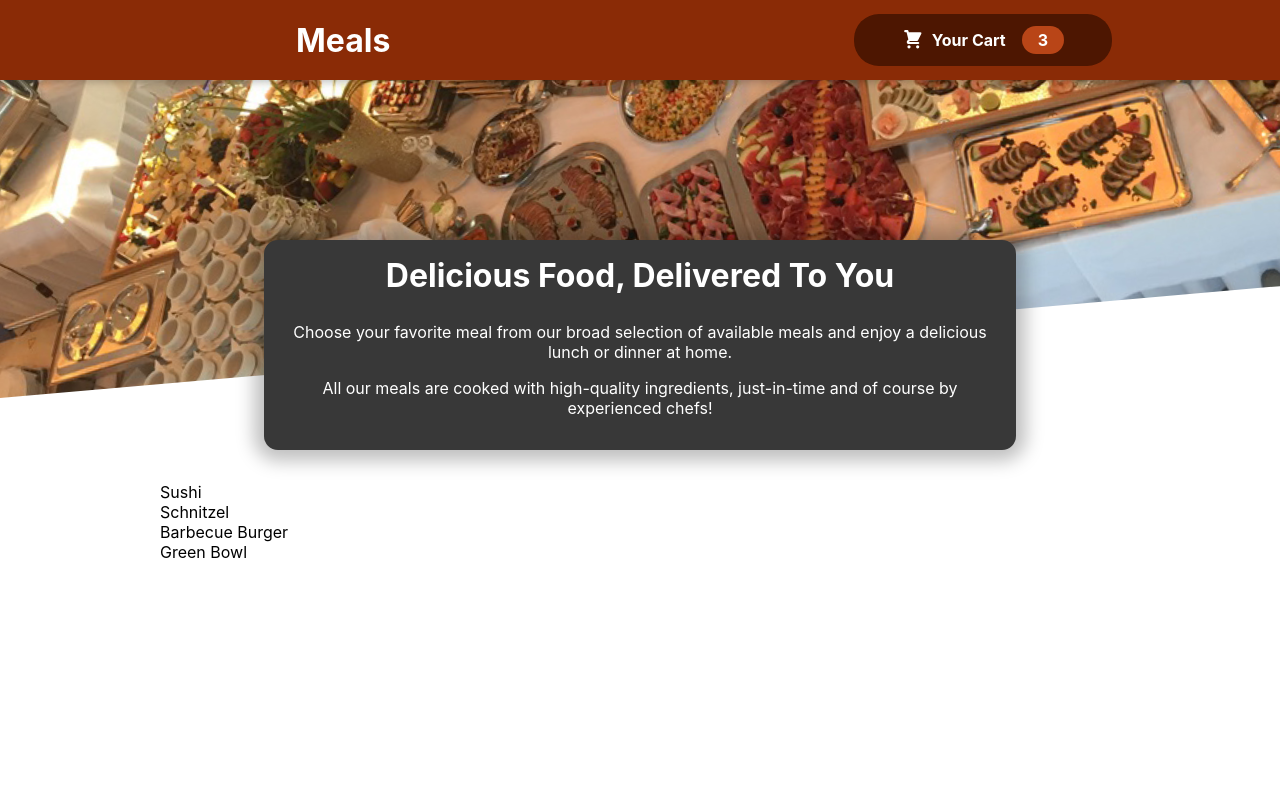
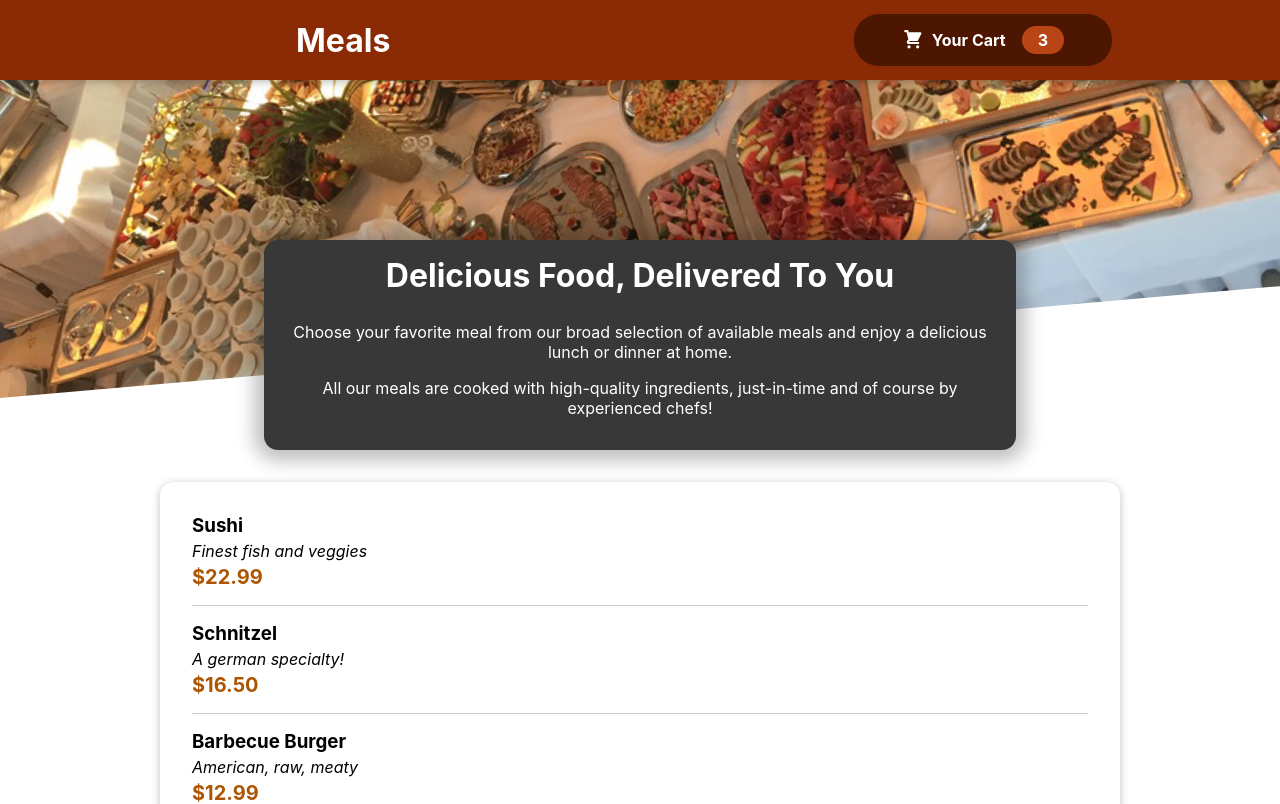
Before and after one commit to gkojunior/food-order-app, a React (Create React App) app: page / in a window 1280 px wide. Shown: the top 804 px of the page. Built offline with nearby package versions, Linux system fonts and the light colour scheme.

Commit message:
Added individual meal items and displayed them

```diff
--- a/src/App.js
+++ b/src/App.js
@@ -1,6 +1,6 @@
 import { Fragment } from 'react';
 
-import Header from './Compnonets/Layout/Header'
+import Header from './Compnonets/Layout/Header';
 import Meals from './Compnonets/Meals/Meals';
 
 function App() {
--- a/src/Compnonets/Layout/Header.js
+++ b/src/Compnonets/Layout/Header.js
@@ -2,7 +2,7 @@
 
 import HeaderCartButton from './HeaderCartButton';
 import mealsImages from '../../assets/meals.jpeg';
-import classes from './Header.module.css'
+import classes from './Header.module.css';
 
 export default function Header() {
 	return (
@@ -12,8 +12,8 @@
 				<HeaderCartButton />
 			</header>
 			<div className={classes['main-image']}>
-            <img src={ mealsImages } alt='Table full of food'/>
+				<img src={mealsImages} alt='Table full of food' />
 			</div>
 		</Fragment>
 	);
-};
+}
--- a/src/Compnonets/Meals/AvailableMeals.js
+++ b/src/Compnonets/Meals/AvailableMeals.js
@@ -1,4 +1,6 @@
-import classes from './AvailableMeals.module.css'
+import Card from '../UI/Card';
+import MealItem from './MealItem/MealItem';
+import classes from './AvailableMeals.module.css';
 
 const DUMMY_MEALS = [
 	{
@@ -28,11 +30,20 @@
 ];
 
 export default function AvailableMeals() {
-	const mealsList = DUMMY_MEALS.map((meals) => <li>{meals.name}</li>);
+	const mealsList = DUMMY_MEALS.map((meal) => (
+		<MealItem
+			key={meal.id}
+			name={meal.name}
+			description={meal.description}
+			price={meal.price}
+		/>
+	));
 
 	return (
 		<section className={classes.meals}>
-			<ul>{mealsList}</ul>
+			<Card>
+				<ul>{mealsList}</ul>
+			</Card>
 		</section>
 	);
 }
--- /dev/null
+++ b/src/Compnonets/Meals/MealItem/MealItem.js
@@ -0,0 +1,16 @@
+import classes from './MealItem.module.css';
+
+export default function MealItem({name, description, price }) {
+	const prices = `$${price.toFixed(2)}`;
+
+	return (
+	<li className={classes.meal}>
+		<div>
+			<h3>{name}</h3>
+			<div className={classes.description}>{description}</div>
+			<div className={classes.price}>{prices}</div>
+		</div>
+		<div></div>
+        </li>
+    )
+}
--- /dev/null
+++ b/src/Compnonets/Meals/MealItem/MealItem.module.css
@@ -0,0 +1,22 @@
+.meal {
+    display: flex;
+    justify-content: space-between;
+    margin: 1rem;
+    padding-bottom: 1rem;
+    border-bottom: 1px solid #ccc;
+  }
+
+  .meal h3 {
+    margin: 0 0 0.25rem 0;
+  }
+
+  .description {
+    font-style: italic;
+  }
+
+  .price {
+    margin-top: 0.25rem;
+    font-weight: bold;
+    color: #ad5502;
+    font-size: 1.25rem;
+  }
--- /dev/null
+++ b/src/Compnonets/UI/Card.js
@@ -0,0 +1,5 @@
+import classes from './Card.module.css';
+
+export default function Card({ children }) {
+	return <div className={classes.card}>{children}</div>;
+}
--- /dev/null
+++ b/src/Compnonets/UI/Card.module.css
@@ -0,0 +1,6 @@
+.card {
+	padding: 1rem;
+	box-shadow: 0 2px 8px rgba(0, 0, 0, 0.25);
+	border-radius: 14px;
+	background-color: white;
+}
```
Also changed, not shown: src/Compnonets/Meals/MealItem/MealItemForm.js (added, +9 -0 lines), src/Compnonets/Meals/AvailableMeals.module.css (indentation only). Lines whose indentation alone changed are shown as unchanged.
